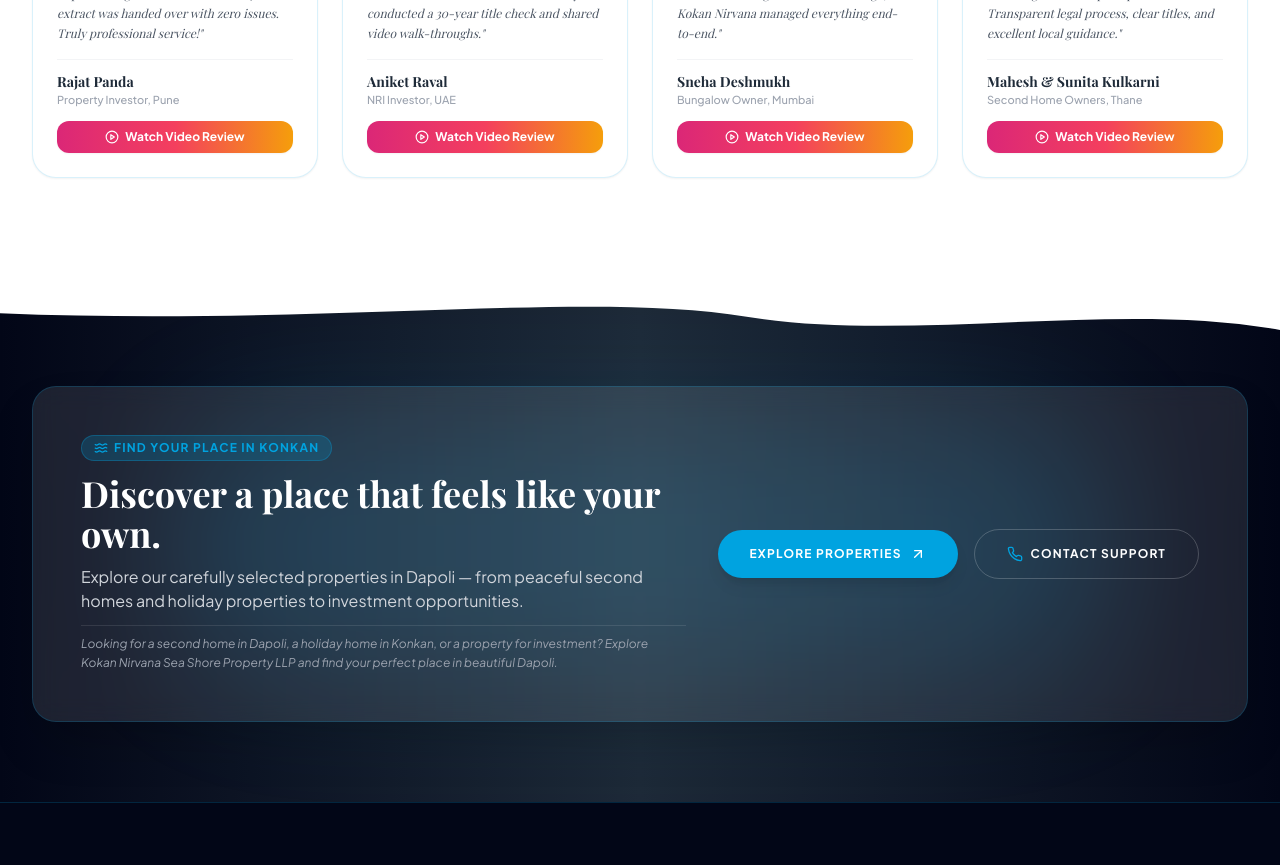
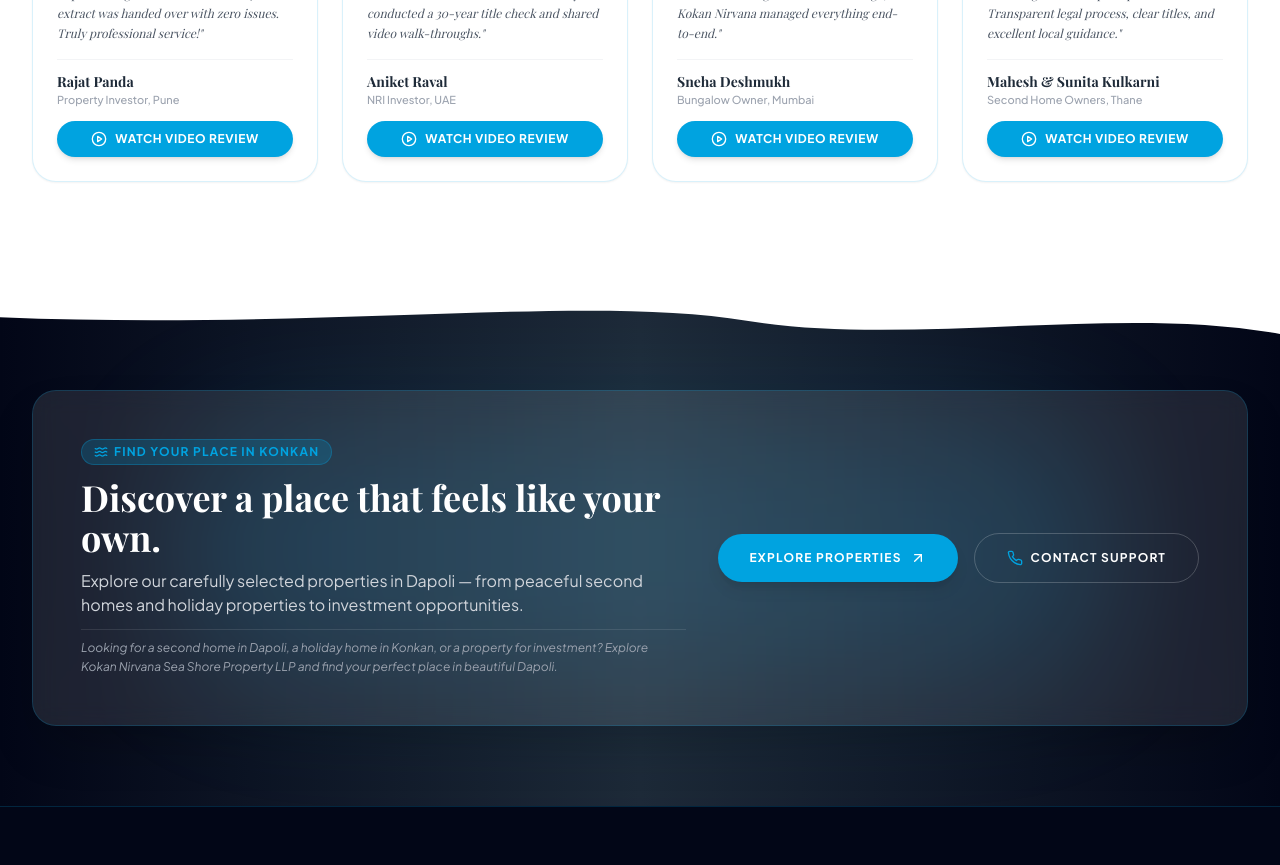
Before and after one commit to neuronexuspvtltd/kokan-nirvana-, a React (Vite) app: page / in a window 1280 px wide. Shown: the part 6160-7025 px from the top of the page. Built offline with nearby package versions, Linux system fonts and the light colour scheme; no server answers; a web font is replaced by a local one.

Commit message:
Match Watch Video Review buttons to brand cyan theme styling

```diff
--- a/src/components/TestimonialsSection.jsx
+++ b/src/components/TestimonialsSection.jsx
@@ -48,9 +48,9 @@
                       href={t.videoUrl}
                       target="_blank"
                       rel="noopener noreferrer"
-                      className="w-full inline-flex items-center justify-center gap-1.5 px-3 py-2 rounded-xl text-xs font-bold text-white bg-gradient-to-r from-pink-600 via-rose-500 to-amber-500 hover:opacity-90 shadow-sm transition-all"
+                      className="w-full inline-flex items-center justify-center gap-2 px-4 py-2.5 rounded-full text-xs font-bold uppercase tracking-wider text-white bg-brand-cyan hover:bg-brand-cyan-dark shadow-md transition-all duration-300"
                     >
-                      <PlayCircle className="w-3.5 h-3.5 text-white" />
+                      <PlayCircle className="w-4 h-4 text-white" />
                       <span>Watch Video Review</span>
                     </a>
                   )}
```
